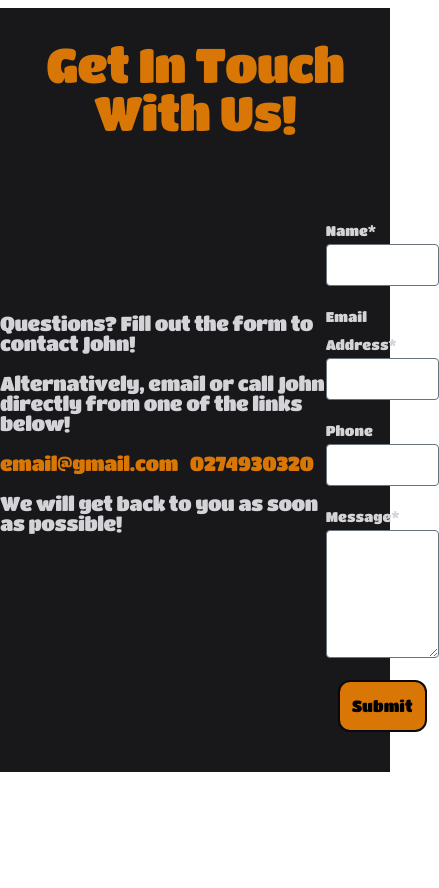
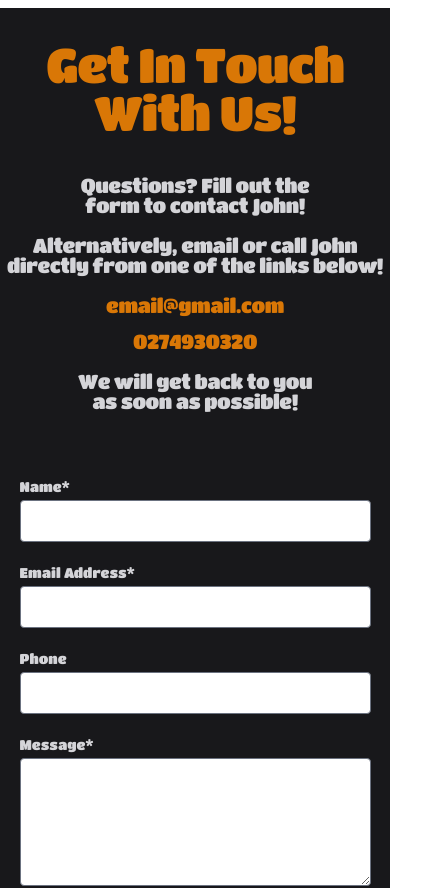
Before and after one commit to matthew-ranford/strictly-paper, a Next.js app: page / in a window 390 px wide. Shown: the part 4740-5628 px from the top of the page, 439 px wide, since content can reach past the window. Before the commit the page ends 5512 px from the top, so only its background shows below. Built offline with nearby package versions, Linux system fonts and the light colour scheme.

Commit message:
Working on responsiveness for contact section

```diff
--- a/app/components/Contact.tsx
+++ b/app/components/Contact.tsx
@@ -5,8 +5,8 @@ export default function Contact() {
         <h1 className="pt-8 lg:pt-12 text-center text-amber-600 text-5xl lg:text-7xl 2xl:text-8xl bigger-screens:text-9xl leading-none tracking-tight">
           Get In Touch With Us!
         </h1>
-        <div className="flex items-center place-content-evenly">
-          <div className="text-left max-w-md">
+        <div className="flex flex-col lg:flex-row items-center place-content-evenly bigger-screens:place-content-center">
+          <div className="pt-10 lg:pt-0 text-balance lg:text-pretty text-center md:text-left max-w-md lg:max-w-lg bigger-screens:max-w-xl bigger-screens:mx-20">
             <h2 className="text-zinc-300 text-xl 2xl:text-2xl bigger-screens:text-3xl leading-none tracking-tight mb-5">
               Questions? Fill out the form to contact John!
             </h2>
@@ -16,7 +16,10 @@ export default function Contact() {
             </p>
             <div className="text-amber-600 text-xl 2xl:text-2xl bigger-screens:text-3xl leading-none tracking-tight mb-5">
               <a href="mailto:email@gmail.com">email@gmail.com</a>
-              <a href="tel:0274930320" className="px-3">
+              <a
+                href="tel:0274930320"
+                className="lg:px-3 pt-4 lg:pt-0 block lg:inline-block"
+              >
                 0274930320
               </a>
             </div>
@@ -24,22 +27,25 @@ export default function Contact() {
               We will get back to you as soon as possible!
             </p>
           </div>
-          <div className="pt-20">
+          <div className="pt-10 lg:pt-20">
             <div className="relative mb-4">
-              <label htmlFor="name" className="leading-7 text-sm text-zinc-300">
+              <label
+                htmlFor="name"
+                className="leading-7 text-sm text-zinc-300 ps-4"
+              >
                 Name*
               </label>
               <input
                 type="text"
                 id="name"
                 name="name"
-                className="w-full bg-white rounded border border-gray-500 focus:border-amber-600 focus:ring-2 focus:ring-indigo-200 text-base outline-none text-gray-700 py-1 px-3 leading-8 transition-colors duration-200 ease-in-out"
+                className="w-11/12 md:w-full mx-4 bg-white rounded border border-gray-500 focus:border-amber-600 focus:ring-2 focus:ring-indigo-200 text-base outline-none text-zinc-950 py-1 px-3 leading-8 transition-colors duration-200 ease-in-out"
               />
             </div>
             <div className="relative mb-4">
               <label
                 htmlFor="email"
-                className="leading-7 text-sm text-zinc-300"
+                className="leading-7 text-sm text-zinc-300 ps-4"
               >
                 Email Address*
               </label>
@@ -47,40 +53,40 @@ export default function Contact() {
                 type="email"
                 id="email"
                 name="email"
-                className="w-full bg-white rounded border border-gray-500 focus:border-amber-600 focus:ring-2 focus:ring-indigo-200 text-base outline-none text-zinc-300 py-1 px-3 leading-8 transition-colors duration-200 ease-in-out"
+                className="w-11/12 md:w-full mx-4 bg-white rounded border border-gray-500 focus:border-amber-600 focus:ring-2 focus:ring-indigo-200 text-base outline-none text-zinc-950 py-1 px-3 leading-8 transition-colors duration-200 ease-in-out"
               />
             </div>
             <div className="relative mb-4">
               <label
-                htmlFor="email"
-                className="leading-7 text-sm text-zinc-300"
+                htmlFor="phone"
+                className="leading-7 text-sm text-zinc-300 ps-4"
               >
                 Phone
               </label>
               <input
-                type="email"
-                id="email"
-                name="email"
-                className="w-full bg-white rounded border border-gray-500 focus:border-amber-600 focus:ring-2 focus:ring-indigo-200 text-base outline-none text-zinc-300 py-1 px-3 leading-8 transition-colors duration-200 ease-in-out"
+                type="phone"
+                id="phone"
+                name="phone"
+                className="w-11/12 md:w-full mx-4 bg-white rounded border border-gray-500 focus:border-amber-600 focus:ring-2 focus:ring-indigo-200 text-base outline-none text-zinc-950 py-1 px-3 leading-8 transition-colors duration-200 ease-in-out"
               />
             </div>
             <div className="relative mb-4">
               <label
                 htmlFor="message"
-                className="leading-7 text-sm text-zinc-300"
+                className="leading-7 text-sm text-zinc-300 ps-4"
               >
                 Message*
               </label>
               <textarea
                 id="message"
                 name="message"
-                className="w-full bg-white rounded border border-gray-500 focus:border-amber-600 focus:ring-2 focus:ring-indigo-200 h-32 text-base outline-none text-zinc-300 py-1 px-3 resize-y leading-6 transition-colors duration-200 ease-in-out"
+                className="w-11/12 md:w-full mx-4 bg-white rounded border border-gray-500 focus:border-amber-600 focus:ring-2 focus:ring-indigo-200 h-32 text-base outline-none text-zinc-950 py-1 px-3 resize-y leading-6 transition-colors duration-200 ease-in-out"
               />
             </div>
             <div className="text-center">
               <button className="border-2 rounded-xl border-zinc-950 bg-amber-600 transition-all duration-1000 hover:bg-zinc-950 hover:text-amber-600 px-3 py-3 mx-3 lg:mx-4">
                 <span>
-                  <a href="#contact">Submit</a>
+                  <a href="">Submit</a>
                 </span>
               </button>
             </div>
```
